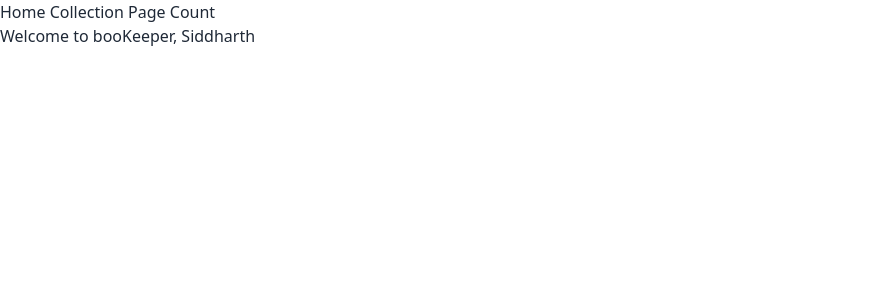
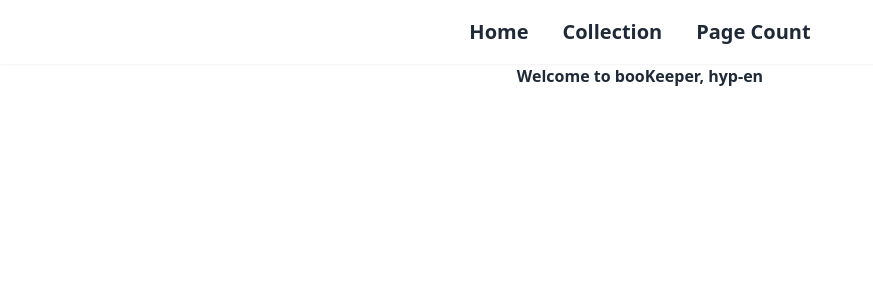
Before and after one commit to hyp-n/booKeeper, a Flask app: page / in a window 1280 px wide. Shown: the top 300 px of the page, without its empty margins (0-873 px from the left). Run offline with Flask 3, Linux system fonts and the light colour scheme; some libraries are stand-ins or nearby versions.

Commit message:
modified:   main.py 	modified:   templates/index.html

```diff
--- a/main.py
+++ b/main.py
@@ -7,7 +7,7 @@ app=Flask(__name__)
 @app.route('/')
 def index():
     #TODO:Make the username render here frfr
-    username = "Siddharth"
+    username = "hyp-en"
     return render_template("index.html", username=username)
 
 #Book Collection Page
--- a/templates/index.html
+++ b/templates/index.html
@@ -1,23 +1,29 @@
 <!doctype html>
 <html lang="en">
   <head>
+    <title>booKeeper - V01</title>
     <meta charset="UTF-8" />
     <meta name="viewport" content="width=device-width, initial-scale=1.0" />
-    <link
-      href="https://cdn.jsdelivr.net/npm/daisyui@4.12.10/dist/full.min.css"
-      rel="stylesheet"
-      type="text/css"
-    />
-    <title>booKeeper - V01</title>
+
+    <!-- CDNS :- Tailwind Css Paired with daisy (just because it is easier and pico looks like slop fr)-->
+    <link href="https://cdn.jsdelivr.net/npm/daisyui@4.12.10/dist/full.min.css" rel="stylesheet" type="text/css" />
+    <script src="https://cdn.tailwindcss.com"></script>
+
+    <!--Daisy Themes-->
+
   </head>
   <body>
     <main>
-      <nav>
-        <a href="{{ url_for('index') }}">Home</a>
-        <a href="{{ url_for('collection') }}">Collection</a>
-        <a href="{{ url_for('pgcount') }}">Page Count</a>
+      <nav class="navbar bg-base-100 shadow-sm justify-center">
+        <div>
+          <!-- Main div for navbar -->
+          <a class="btn btn-ghost rounded-full text-xl" href="{{ url_for('index') }}">Home</a>
+          <a class="btn btn-ghost rounded-full text-xl" href="{{ url_for('collection') }}">Collection</a>
+          <a class="btn btn-ghost rounded-full text-xl" href="{{ url_for('pgcount') }}">Page Count</a>
+        </div>
       </nav>
-      <h1>Welcome to booKeeper, {{username}}</h1>
+
+      <h1 class="class=text-3xl font-bold text-center">Welcome to booKeeper, {{username}}</h1>
     </main>
   </body>
 </html>
```
Also changed, not shown: 1 other file.
